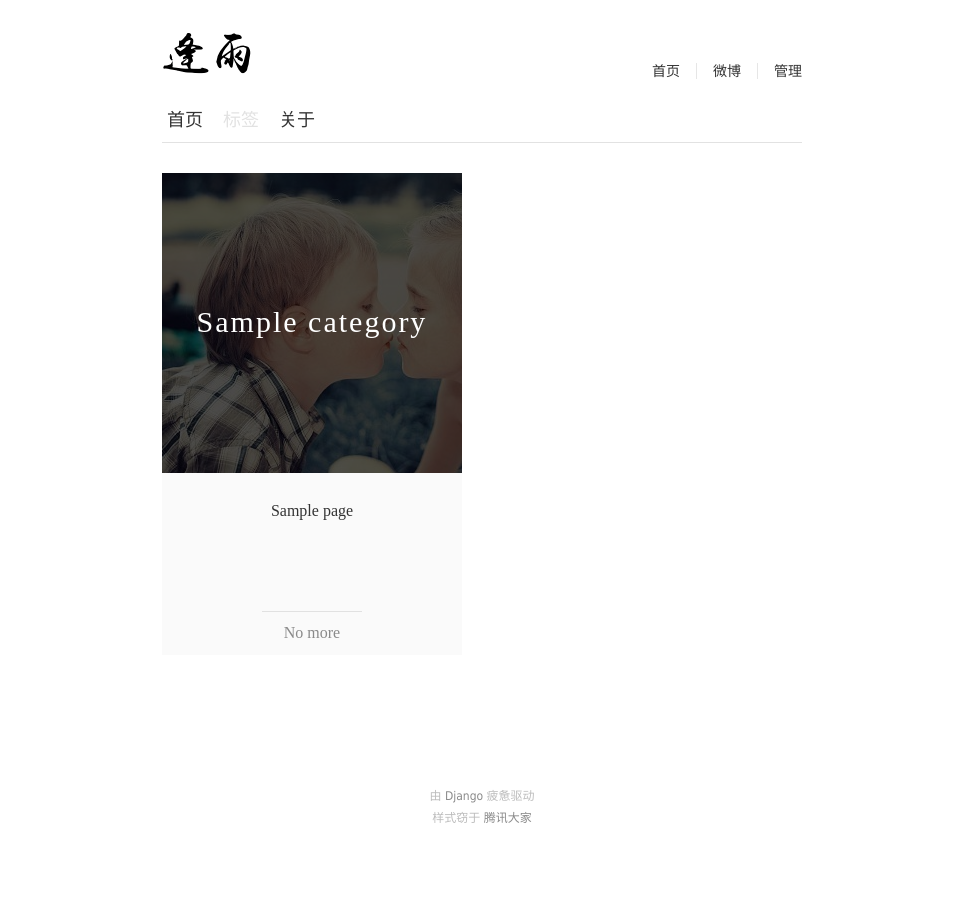
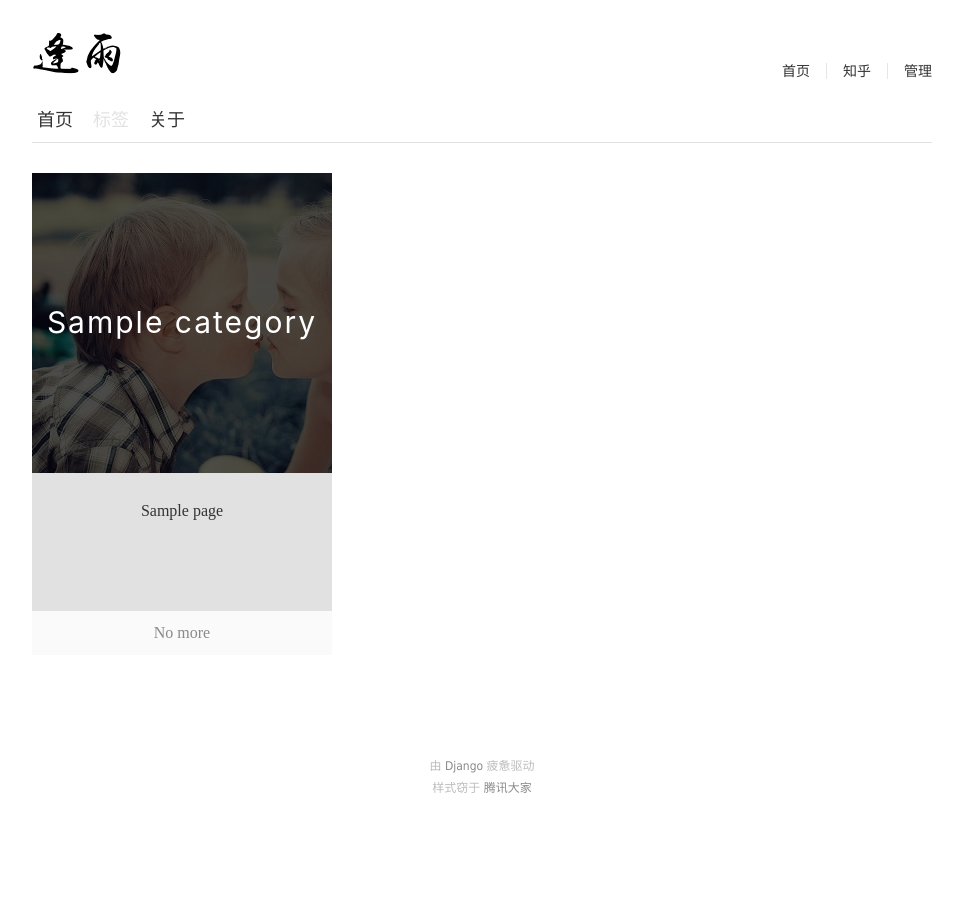
Before and after one commit to bigfengyu/MeetRain, a Django app: page /blog/tags/ in a window 1280 px wide. Shown: the whole page, without its empty margins (158-1121 px from the left). After the commit the page ends 793 px from the top, so only its background shows below. Run offline with Django 3.2, Linux system fonts and the light colour scheme; tables that the repository leaves empty hold one stand-in row (values such as "Sample post"); some libraries are stand-ins or nearby versions.

Commit message:
response

```diff
--- a/static/css/index_about.css
+++ b/static/css/index_about.css
@@ -3,7 +3,6 @@
 }
 
 .container{
-    width: 640px;
     margin:0 auto;
 }
 
--- a/static/css/index_pages.css
+++ b/static/css/index_pages.css
@@ -6,7 +6,7 @@
 }
 .cover img{
     height: 275px;
-    width: 640px;
+    width: 100%;
 }
 
 .cover-title{
@@ -102,7 +102,7 @@
 }
 
 .get_more{
-    width: 640px;
+    width: 100%;
     height: 35px;
     border: none;
     background:#FFFFFF;
--- a/static/css/index_tags.css
+++ b/static/css/index_tags.css
@@ -1,32 +1,33 @@
+.taglistwrapper {
+    // text-align: center;
+    width: 100%;
+    // padding: 0 20px;
+}
+
 .taglist{
     font-size: 0;
 }
 
-.column{
+.tagitem{
     vertical-align: top;
     width: 300px;;
     display: inline-block;
 }
 
-.column a,p{
+.tagitem a,p{
     font-family: 'STHeiti','Microsoft YaHei';
     font-size: 16px;
 }
 
-.column h1{
+.tagitem h1{
     font-size: 30px;
 }
 
-
-#col1{
-    margin-right: 40px;;
-}
 
 .tagitem{
     vertical-align: top;
     width: 300px;
     position: relative;
-    margin:0 -4px 30px 0;
     display: inline-block;
     border: none;
 }
@@ -52,7 +53,6 @@
 
 .tagname h1{
     letter-spacing: 2px;
-    font-family: "PingFang SC";
     position: absolute;
     top: 134px;
     width: 300px;
@@ -73,7 +73,7 @@
     position: relative;
     min-height: 108px;
     padding-top:30px;
-    background-color: #fafafa;
+    background-color: #e1e1e1;
 }
 
 .overview .pagelink{
@@ -94,26 +94,32 @@
 
 
 
-.border_top{
-    width: 100px;
-    border-top: solid 1px #e1e1e1;
-    position: absolute;
-    top: 0;
-    left: 100px;
-}
+// .border_top{
+//     width: 100px;
+//     border-top: solid 1px #e1e1e1;
+//     position: absolute;
+//     top: 0;
+//     left: 100px;
+// }
 
-.btn {
+.tagbtn {
     position: relative;
     display: block;
     background-color: #fafafa;
     text-align: center;
     padding: 14px 10px 14px 10px;
     vertical-align: middle;
+    border: none;
 }
+
+// .get_more,.no_more {
+//     background-color: #e1e1e1;
+// }
 
 
 .get_more:hover,.recover:hover{
     background-color: #e1e1e1;
+    cursor: pointer;
 }
 
 .no_more{
--- a/static/css/index_tags_conf.css
+++ b/static/css/index_tags_conf.css
@@ -1,23 +1,8 @@
-/*.col1 .row1 .tagimage{*/
-    /*background: url("../img/top.png") center;*/
-    /*background-size: 300px 300px;*/
-
-/*}*/
-
-/*.col1 .row1 .tagimage:hover{*/
-    /*background-position: center;*/
-    /*background-size: 500px 500px;*/
-    /*transition: background-size 0.5s linear,opacity 0.5s linear;*/
-    /*opacity: 1;*/
-
-/*}*/
-
-
-.col1 .row1 .tagimage{
+.tag1 .tagimage{
     background: url("../img/kiss.jpg") -20px 0 no-repeat;
 }
 
-.col1 .row1 .tagimage:hover{
+.tag1 .tagimage:hover{
     background-position: -90px 0;
     transition:background-position 0.5s linear,opacity 0.5s linear;
     opacity: 1;
@@ -25,32 +10,32 @@
 
 
 
-.col2 .row1 .tagimage{
+.tag2 .tagimage{
     background: url("../img/coder.jpg") -441px -42px no-repeat;
 }
 
-.col2 .row1 .tagimage:hover{
+.tag2 .tagimage:hover{
     background-position: -300px -100px;
     transition:background-position 0.5s linear,opacity 0.5s linear;
     opacity: 1;
 }
 
-.col1 .row2 .tagimage{
+.tag3 .tagimage{
     background: url("../img/stackedbooks.jpg") -50px -250px no-repeat;
 }
 
-.col1 .row2 .tagimage:hover{
+.tag3 .tagimage:hover{
     background-position: -50px 0;
     transition:background-position 0.5s linear,opacity 0.2s linear;
     opacity: 1;
 }
 
-.col2 .row2 .tagimage{
+.tag4 .tagimage{
     background:url("../img/antiAmerica.jpg") repeat-x;
     background-size: cover;
 }
 
-.col2 .row2 .tagimage:hover{
+.tag4 .tagimage:hover{
     background-position: 526px 0px;
     transition:background-position 0.8s linear,opacity 0.5s linear;
     opacity: 1;
--- a/static/css/public.css
+++ b/static/css/public.css
@@ -42,7 +42,8 @@ p{
 
 
 .left{
-    max-width: 640px;
+    max-width: 900px;
+    padding: 0 20px;
 
 }
 
--- a/templates/blog/base.html
+++ b/templates/blog/base.html
@@ -3,6 +3,8 @@
 <html lang="en">
 <head>
     <meta charset="UTF-8">
+    <meta name="viewport" content="width=device-width, initial-scale=1, maximum-scale=1">
+
     <script type="text/javascript" src="{% static "js/jquery.js" %}"></script>
     <link rel="stylesheet" href="{% static "css/public.css" %}">
     <link rel="shortcut icon" href="{% static "img/favicon.ico" %}" type="image/x-icon">
@@ -18,7 +20,7 @@
                     <a class="logo" href="/blog"></a>
                     <div class="nav-1">
                             <a href="/blog">首页</a>
-                            <a href="http://weibo.com/lzzfeng">微博</a>
+                            <a href="https://www.zhihu.com/people/bigfeng">知乎</a>
                             <a href="/admin">管理</a>
                     </div>
                 </div>
--- a/templates/blog/elements/tagitem.html
+++ b/templates/blog/elements/tagitem.html
@@ -1,6 +1,6 @@
 {% load custom_tags %}
 {% with tagitem|orderbycustom as pages %}
-<div class="tagitem row{{ forloop.counter }}" data-tag-id="{{ tagitem.id }}">
+<div class="tagitem tag{{ forloop.counter }}" data-tag-id="{{ tagitem.id }}">
     <div class="tagnamewrapper" >
         <div class="tagimage">
         </div>
@@ -21,17 +21,17 @@
 
     </div>
             {% if pages|length <= 3%}
-                <div class="no_more btn">
+                <div class="no_more tagbtn">
                     <div class="border_top"></div>
                     <p>No more</p>
                 </div>
             {% else %}
-                <div class="get_more btn">
+                <div class="get_more tagbtn">
                     <div class="border_top"></div>
                     <p>More</p>
                 </div>
             {% endif %}
-    <div class="recover btn">
+    <div class="recover tagbtn">
         <div class="border_top"></div>
         <p>Collapse</p>
     </div>
--- a/templates/blog/index/index_tags.html
+++ b/templates/blog/index/index_tags.html
@@ -9,21 +9,13 @@
 {% endblock %}
 
 {% block main %}
+<div class="taglistwrapper">
     <div class="taglist clear">
-    {% with category|partition_col:"2" as parts  %}
-        <div class="column col1" id="col1">
-            {% for tagitem in parts|first %}
-                {% include 'blog/elements/tagitem.html' %}
-            {% endfor %}
-        </div>
-
-        <div class="column col2" id="col2">
-            {% for tagitem in parts|last %}
-                {% include 'blog/elements/tagitem.html' %}
-            {% endfor %}
-        </div>
-    {% endwith %}
+    {% for tagitem in category %}
+        {% include 'blog/elements/tagitem.html' %}
+    {% endfor %}
     </div>
+</div>
 {% endblock %}
 
 {% block js_end %}
```
Also changed, not shown: config/settings.py (+5 -5 lines), static/css/page.css (+6 -1 lines), 5 other files.
